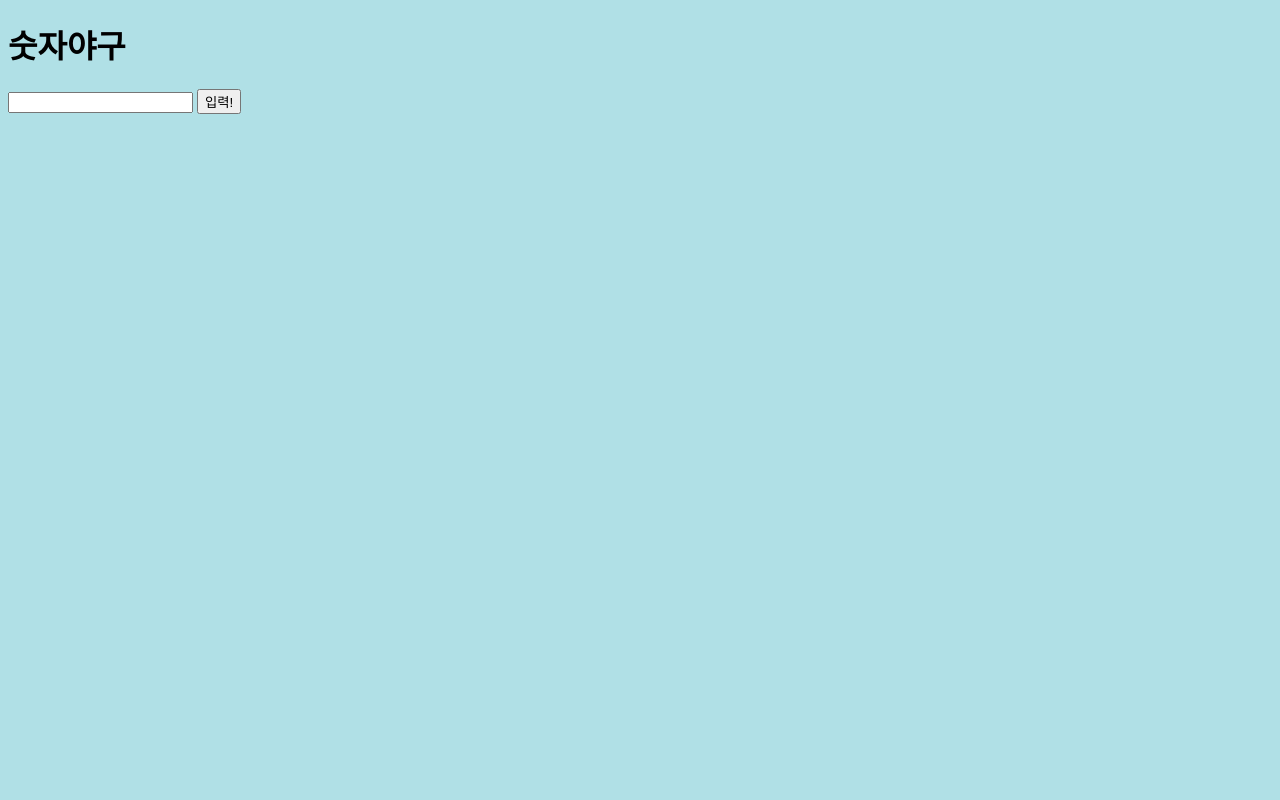
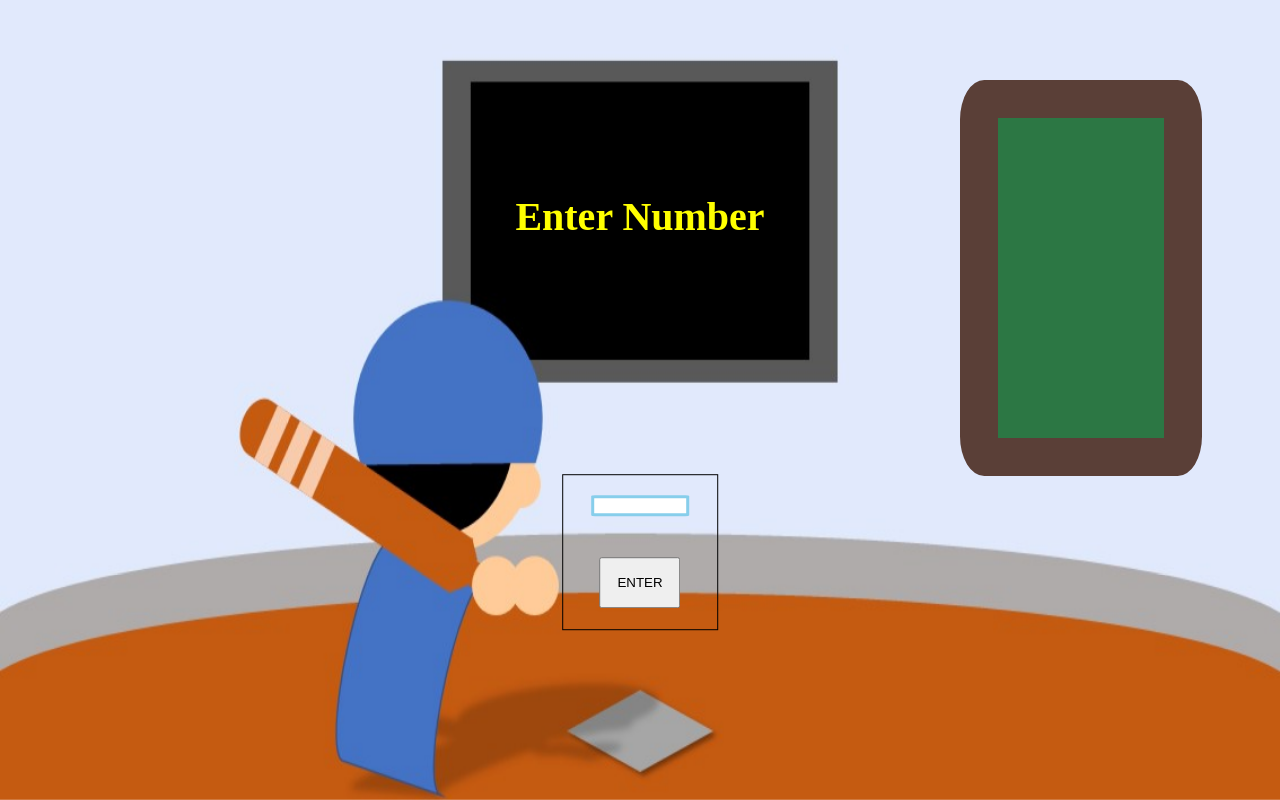
Before and after one commit to Hong-sk/misProject, a plain HTML site: page bullsandcows.html in a window 1280 px wide. Drawn offline with Linux system fonts and the light colour scheme.

Commit message:
숫자야구 최종수정

```diff
--- a/bullsandcows.html
+++ b/bullsandcows.html
@@ -2,21 +2,23 @@
 
 <!DOCTYPE html>
 <html lang="ko">
-<head>
-    <meta charset="UTF-8">
-    <meta http-equiv="X-UA-Compatible" content="IE=edge">
-    <meta name="viewport" content="width=device-width, initial-scale=1.0">
-    <title>숫자야구
-    </title>
-    <link rel="stylesheet" type="text/css" href="css/bullsandcows.css">
-</head>
-<body>
-    <h1>숫자야구</h1>
-    <h2></h2>
-    <form>
-        <input type="number" />
-        <button>입력!</button>
+  <head>
+    <meta charset="UTF-8" />
+    <meta http-equiv="X-UA-Compatible" content="IE=edge" />
+    <meta name="viewport" content="width=device-width, initial-scale=1.0" />
+    <title>숫자야구</title>
+    <link rel="stylesheet" type="text/css" href="css/bullsandcows.css" />
+  </head>
+  <body>
+    <img class="background" src="images/baseball.jpg" />
+    <div class="score">
+      <h2>Enter Number</h2>
+    </div>
+    <div class="answer-list"></div>
+    <form id="contents">
+      <input type="number" oninput="checkLength(input)" />
+      <button>ENTER</button>
     </form>
-<script src="javascript/bullsandcows.js"></script>
-</body>
+    <script src="javascript/bullsandcows.js"></script>
+  </body>
 </html>
--- a/css/bullsandcows.css
+++ b/css/bullsandcows.css
@@ -1,4 +1,74 @@
+* {
+  margin: 0;
+  padding: 0;
+}
+html,
 body {
-    background-color: powderblue;
-
+  width: 100%;
+  height: 100%;
 }
+body {
+  overflow: hidden;
+}
+.background {
+  position: fixed;
+  top: 0;
+  left: 0;
+  width: 100%;
+  height: 100%;
+  z-index: -1;
+}
+#contents {
+  position: absolute;
+  top: 69%;
+  left: 50%;
+  transform: translate(-50%, -50%);
+  width: 12vw;
+  height: 12vw;
+  display: flex;
+  flex-flow: column;
+  justify-content: space-around;
+  align-items: center;
+  border: 1px solid black;
+  z-index: 100;
+}
+#contents input {
+  border-radius: 4%;
+  border: solid skyblue;
+  width: 60%;
+}
+#contents button {
+  /* width: 20%; */
+  padding: 1rem;
+}
+#contents button:hover {
+  cursor: pointer;
+}
+.answer-list {
+  position: absolute;
+  top: 10%;
+  left: 75%;
+  width: 13vw;
+  height: 40vh;
+  font-size: 1.5rem;
+  border: 3vw solid #5a3f37;
+  display: flex;
+  flex-flow: wrap column;
+  text-align: center;
+  overflow: auto;
+  background-color: #2c7744;
+  border-radius: 10%;
+}
+h2 {
+  position: absolute;
+  top: 27%;
+  left: 50%;
+  transform: translate(-50%, -50%);
+  text-align: center;
+  color: yellow;
+  font-size: 2.5em;
+}
+.pre-answer {
+  font-size: 1.2rem;
+  margin-right: 10%;
+}
--- a/javascript/bullsandcows.js
+++ b/javascript/bullsandcows.js
@@ -1,16 +1,18 @@
 var numCandidates = [];
 var numArray = [];
+var body = document.body;
 var result = document.querySelector("h2");
 var form = document.querySelector("form");
 var input = document.querySelector("input");
+var button = document.querySelector("button");
+var answerList = document.querySelector(".answer-list")
 input.maxLength = 4;
-var button = document.querySelector("button");
 
 
 
 function randomNumber() {
   numCandidates = [0, 1, 2, 3, 4, 5, 6, 7, 8, 9];
-for(i = 0; i < 4; i++) {
+  for (i = 0; i < 4; i++) {
     var number = numCandidates.splice(Math.floor(Math.random() * (10 - i)), 1)[0];
     numArray.push(number);
   }
@@ -19,13 +21,13 @@ for(i = 0; i < 4; i++) {
 randomNumber();
 console.log(numArray);
 
-form.addEventListener("submit",function game(e){
+form.addEventListener("submit", function game(e) {
   e.preventDefault();
   var answer = input.value;
   console.log(answer);
-  if(answer == numArray.join("")) {
-      result.textContent = "홈런";
-      input.value ="";
+  if (answer == numArray.join("")) {
+    result.textContent = "🎉✨홈런🎉✨";
+    input.value = "";
     input.focus();
     randomNumber();
   } else {
@@ -48,10 +50,26 @@ form.addEventListener("submit",function game(e){
       numArray.indexOf(Number(answerArray[3])) == -1
     ) {
       result.textContent = "Out!";
+      showScore();
+      input.focus();
     } else {
-    result.textContent = strike + "스트라이크" + ball + "볼";
-    input.value = "";
+      result.textContent = strike + "S " + ball + "B";
+      showScore();
       input.focus();
     }
   }
 });
+
+function showScore() {
+  var p = document.createElement("p");
+  p.classList.add("pre-answer")
+  p.textContent = "🏏 " + input.value + " / " + result.textContent;
+  answerList.appendChild(p)
+}
+
+function checkLength(input) {
+  if (input.value.length > 4) {
+    alert("숫자는 4개만 입력해주세요!")
+    input.value = ""
+  }
+}
```
Also changed, not shown: images/baseball.jpg (added). Lines whose indentation alone changed are shown as unchanged.
